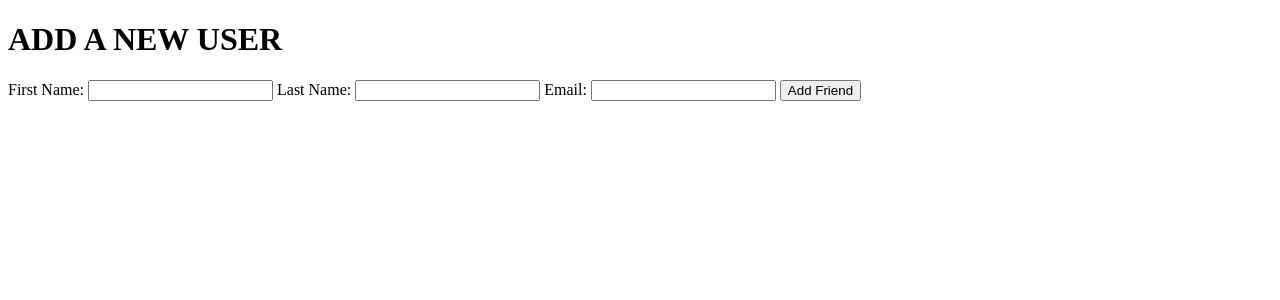
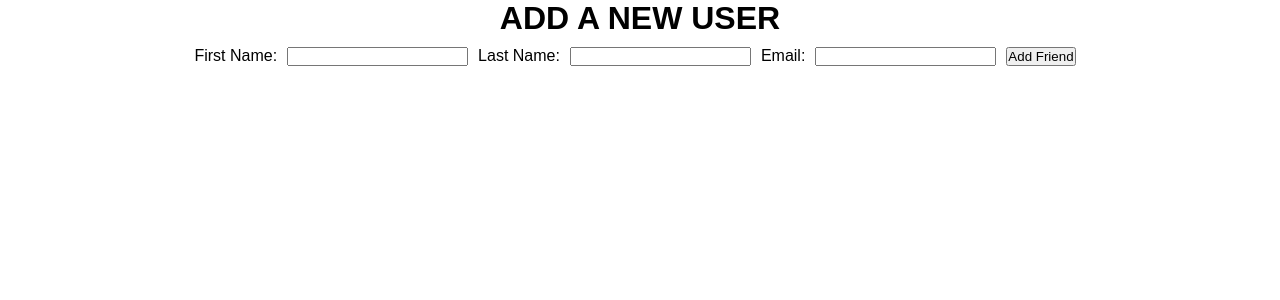
Before and after one commit to AdenS13/febw2d4python, a Flask app: page /users/new in a window 1280 px wide. Shown: the top 300 px of the page. Run offline with Flask 2, Linux system fonts and the light colour scheme.

Commit message:
adjustments

```diff
--- a/flask_app/models/user.py
+++ b/flask_app/models/user.py
@@ -30,3 +30,7 @@ class User:
     def save(cls, data):
         query = "INSERT INTO users (first_name, last_name, email) VALUES (%(first_name)s , %(last_name)s , %(email)s);"
         return connectToMySQL(DATABASE).query_db(query, data)
+
+    @staticmethod
+    def validator():
+        is_valid = True
--- /dev/null
+++ b/flask_app/static/css/create_style.css
@@ -0,0 +1,30 @@
+* {
+    padding: 0;
+    margin: 0;
+    box-sizing: border-box;
+    font-family: sans-serif;
+}
+
+body {
+    display: flex;
+    justify-content: center;
+    align-items: center;
+    flex-direction: column;
+}
+
+body h1 {
+    display: flex;
+    margin-bottom: 10px;
+}
+
+body form {
+    display: flex;
+}
+
+body form label {
+    margin: 0 10px 0 0;
+}
+
+body form input {
+    margin: 0 10px 0 0;
+}
--- a/flask_app/templates/create.html
+++ b/flask_app/templates/create.html
@@ -4,6 +4,7 @@
     <meta charset="UTF-8">
     <meta http-equiv="X-UA-Compatible" content="IE=edge">
     <meta name="viewport" content="width=device-width, initial-scale=1.0">
+    <link rel="stylesheet" href="{{ url_for('static', filename='/css/create_style.css') }}">
     <title>Create A User</title>
 </head>
 
```
Also changed, not shown: flask_app/static/css/read_all_style.css (added, +22 -0 lines), flask_app/templates/read_all.html (+1 -23 lines).
